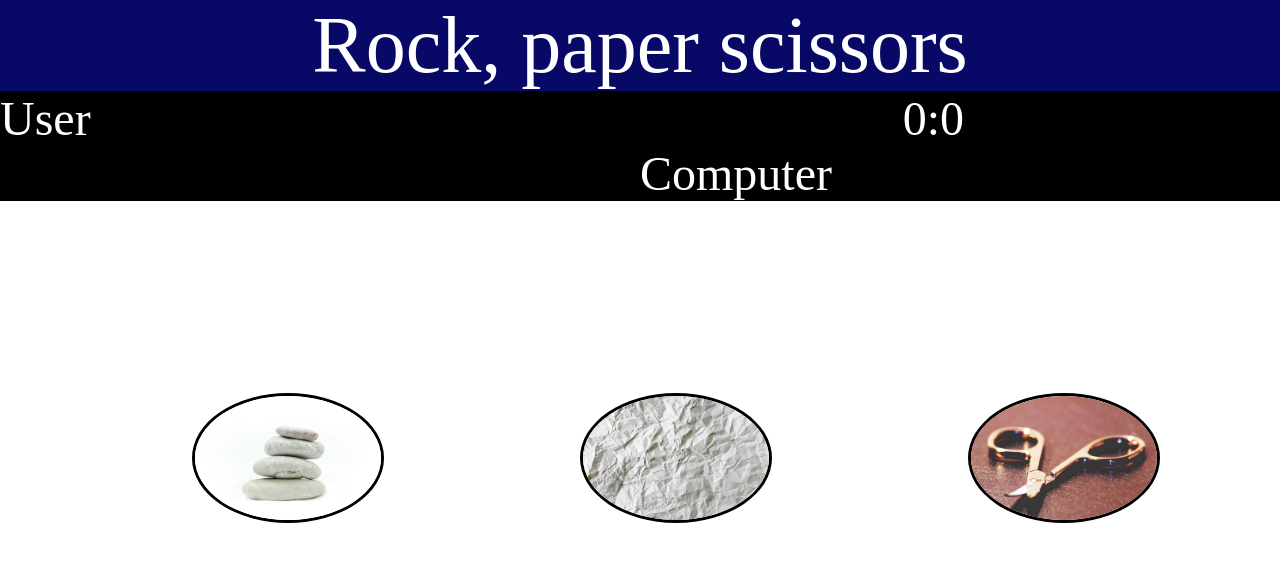
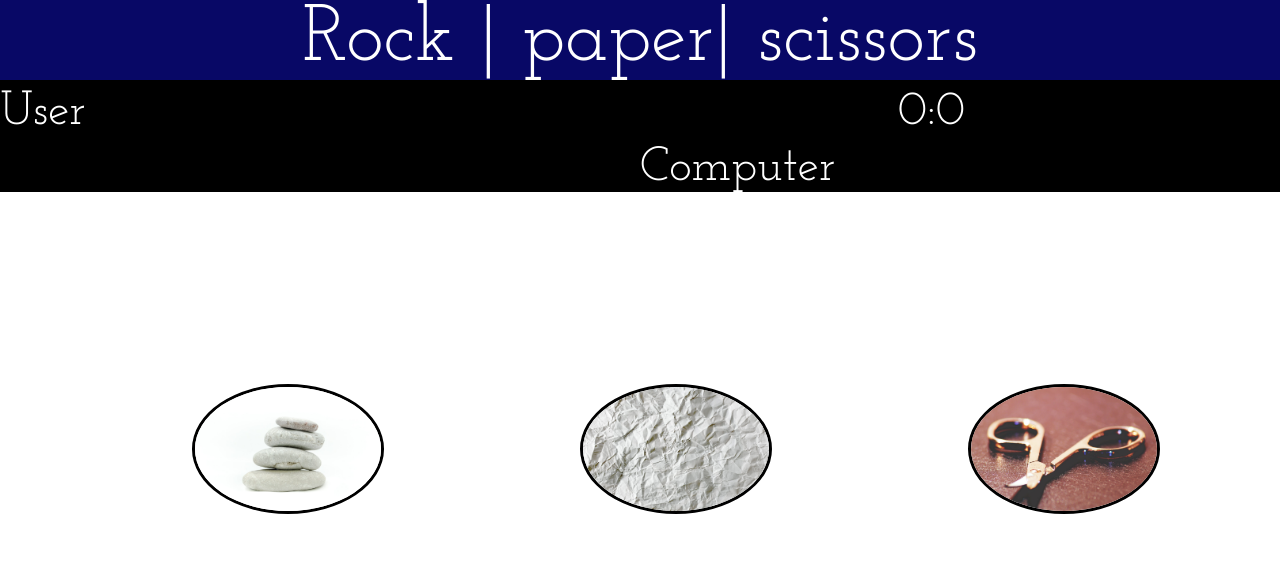
Before and after one commit to Trebilcode/rock-paper-scissors, a plain HTML site: page index.html in a window 1280 px wide. Drawn offline with Linux system fonts and the light colour scheme.

Commit message:
Add new font to header and scoreboard, and redesign header content

```diff
--- a/index.html
+++ b/index.html
@@ -9,7 +9,7 @@
 </head>
 <body>
     <header>
-        Rock, paper scissors
+        Rock | paper| scissors
     </header>
 
     <div class="score-board">
--- a/styles.css
+++ b/styles.css
@@ -1,3 +1,6 @@
+@import url('https://fonts.googleapis.com/css?family=Josefin+Slab');
+
+
 * {
     margin: 0;
     padding: 0;
@@ -9,7 +12,8 @@ header {
     color: white;
     width: 100%;
     font-size: 5rem;
-    text-align: center
+    text-align: center;
+    font-family: 'Josefin Slab', serif;
 }
 
 .score-board {
@@ -26,6 +30,7 @@ header {
 
 .score-board > p, .score-board > span {
     display: inline-block;
+    font-family: 'Josefin Slab', serif;
 
 }
 
```
